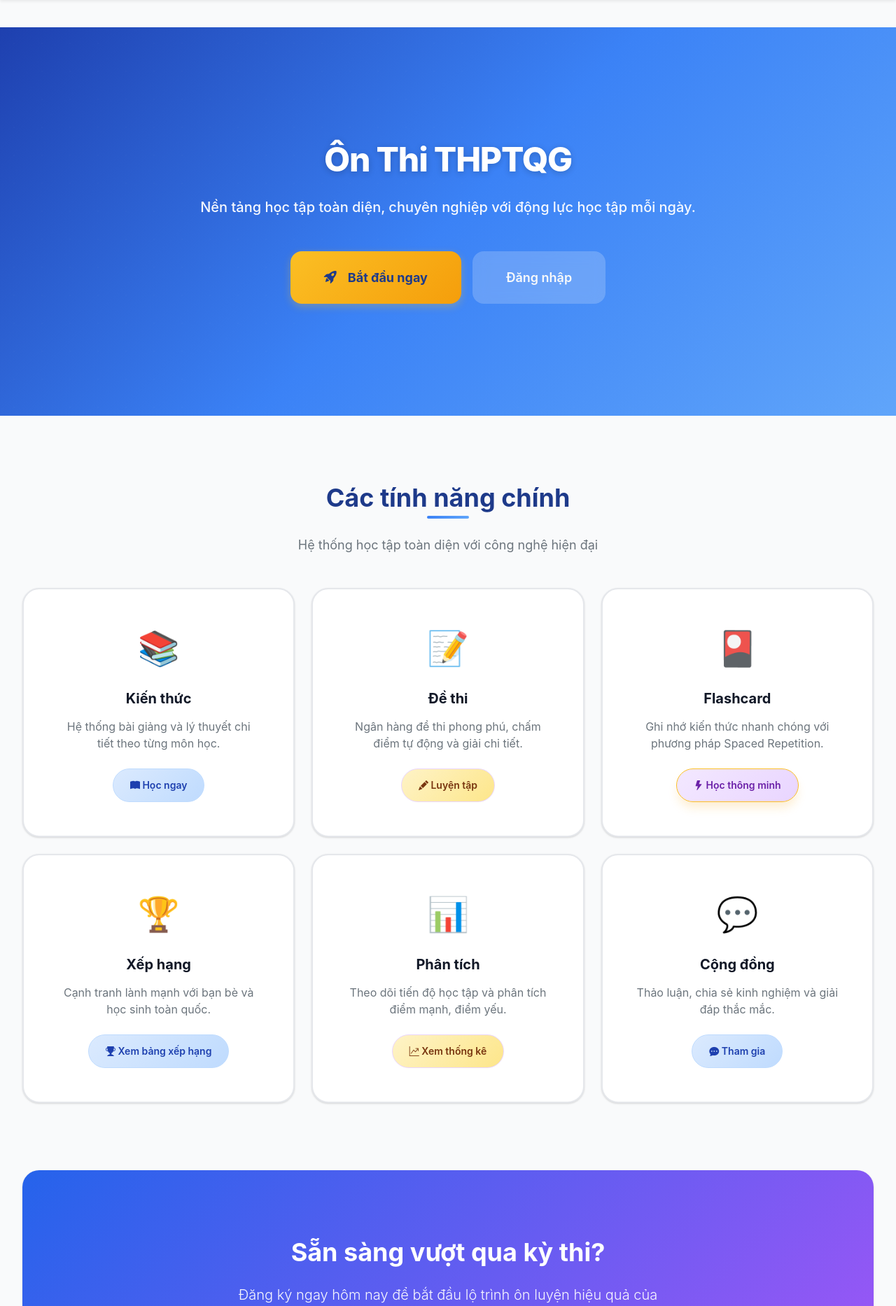
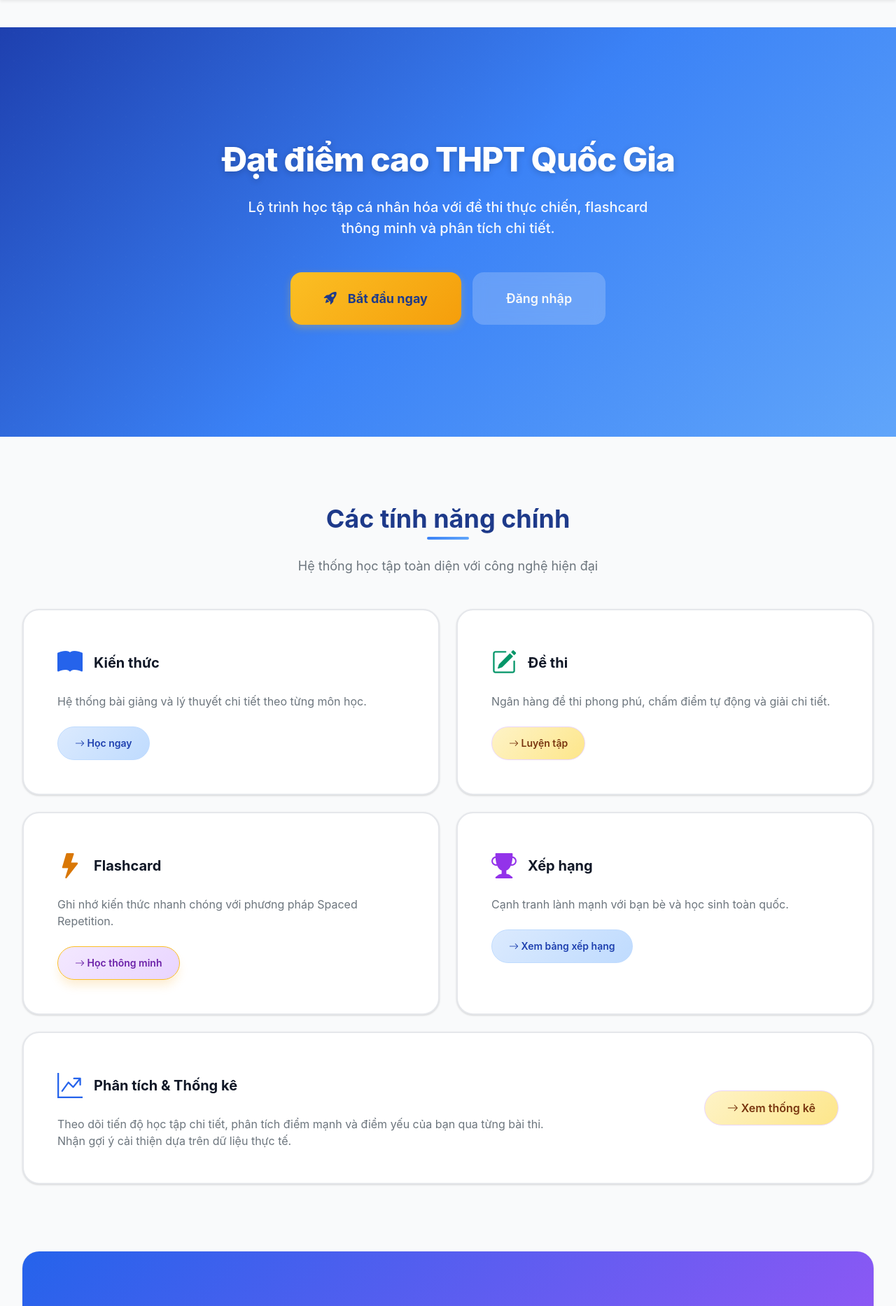
Before and after one commit to HuysakaiStudio/learning_website, a Django app: page / in a window 1280 px wide. Shown: the part 73-1939 px from the top of the page at 70% size. Run offline with Django 5.2, Linux system fonts and the light colour scheme; data that the repository does not hold is empty.

Commit message:
style(design): FINDING-003, FINDING-004, FINDING-005, FINDING-019 — remove emoji, left-align content, break 3-column grid, improve hero copy
- Replaced all emoji icons with Bootstrap Icons (bi-book-fill, bi-trophy-fill, etc.)
- Changed feature grid from 3-column to 2-column asymmetric layout
- Made Analytics feature span full width (large card) for visual interest
- Left-aligned feature card content (removed text-center)
- Left-aligned stats cards with icon + text horizontal layout
- Improved hero copy: 'Đạt điểm cao THPT Quốc Gia' (outcome-focused)
- Added max-width to hero text for better readability

Impact: Removes AI template feel, creates intentional hierarchy

```diff
--- a/templates/home.html
+++ b/templates/home.html
@@ -6,10 +6,10 @@
 <div class="hero-section text-center">
   <div class="container">
     <h1 class="display-3 fw-extrabold mb-4" style="font-size: var(--text-5xl);">
-      Ôn Thi THPTQG
+      Đạt điểm cao THPT Quốc Gia
     </h1>
-    <p class="lead mb-5" style="font-size: var(--text-xl); opacity: 0.95; font-weight: var(--font-medium);">
-      Nền tảng học tập toàn diện, chuyên nghiệp với động lực học tập mỗi ngày.
+    <p class="lead mb-5" style="font-size: var(--text-xl); opacity: 0.95; font-weight: var(--font-medium); max-width: 600px; margin-left: auto; margin-right: auto;">
+      Lộ trình học tập cá nhân hóa với đề thi thực chiến, flashcard thông minh và phân tích chi tiết.
     </p>
     {% if not user.is_authenticated %}
       <div class="d-flex gap-3 justify-content-center flex-wrap">
@@ -36,39 +36,55 @@
       <!-- User Stats Dashboard -->
       <div class="row mt-5 g-4">
         <div class="col-md-3 col-6">
-          <div class="stat-card text-center">
-            <div class="stat-icon">🏆</div>
+          <div class="stat-card">
+            <div class="d-flex align-items-center gap-3">
+              <i class="bi bi-trophy-fill" style="font-size: var(--text-4xl); color: var(--warning-600);"></i>
+              <div>
                 <div id="user-level" class="stat-value">
                   {% if xp %}Level {{ level }}{% else %}Level 0{% endif %}
                 </div>
                 <div class="stat-label">Cấp độ</div>
               </div>
             </div>
+          </div>
+        </div>
         <div class="col-md-3 col-6">
-          <div class="stat-card text-center">
-            <div class="stat-icon">⭐</div>
+          <div class="stat-card">
+            <div class="d-flex align-items-center gap-3">
+              <i class="bi bi-star-fill" style="font-size: var(--text-4xl); color: var(--primary-600);"></i>
+              <div>
                 <div id="user-xp" class="stat-value">
                   {% if xp %}{{ xp }} XP{% else %}0 XP{% endif %}
                 </div>
                 <div class="stat-label">Kinh nghiệm</div>
               </div>
             </div>
+          </div>
+        </div>
         <div class="col-md-3 col-6">
-          <div class="stat-card text-center">
-            <div class="stat-icon">🔥</div>
+          <div class="stat-card">
+            <div class="d-flex align-items-center gap-3">
+              <i class="bi bi-fire" style="font-size: var(--text-4xl); color: var(--error-600);"></i>
+              <div>
                 <div id="study-streak" class="stat-value">
                   {% if current_streak %}{{ current_streak }} ngày{% else %}0 ngày{% endif %}
                 </div>
                 <div class="stat-label">Chuỗi học tập</div>
               </div>
             </div>
+          </div>
+        </div>
         <div class="col-md-3 col-6">
-          <div class="stat-card text-center">
-            <div class="stat-icon">📊</div>
+          <div class="stat-card">
+            <div class="d-flex align-items-center gap-3">
+              <i class="bi bi-clipboard-check" style="font-size: var(--text-4xl); color: var(--success-600);"></i>
+              <div>
                 <div class="stat-value">
                   {% if exam_count is not None %}{{ exam_count }}{% else %}{{ user.ketqua_set.count }}{% endif %}
                 </div>
                 <div class="stat-label">Bài thi</div>
+              </div>
+            </div>
           </div>
         </div>
       </div>
@@ -84,27 +100,29 @@
         Các tính năng chính
         <span style="position: absolute; bottom: -8px; left: 50%; transform: translateX(-50%); width: 60px; height: 4px; background: var(--gradient-accent); border-radius: 2px;"></span>
       </h2>
-      <p class="text-secondary" style="font-size: var(--text-lg); max-width: 600px; margin: var(--space-3) auto 0;">
+      <p class="text-secondary mx-auto" style="font-size: var(--text-lg); max-width: 600px; margin-top: var(--space-3);">
         Hệ thống học tập toàn diện với công nghệ hiện đại
       </p>
     </div>
 
-    <div class="row row-cols-1 row-cols-md-2 row-cols-lg-3 g-4">
+    <div class="row row-cols-1 row-cols-md-2 g-4">
       <!-- Feature 1: Kiến thức -->
       <div class="col">
         <a href="/kien-thuc/" class="text-decoration-none">
           <div class="card card-interactive" style="height: 100%; padding: var(--space-6);">
-            <div class="text-center">
-              <div class="icon mb-4" style="font-size: var(--text-5xl);">📚</div>
-              <h3 class="fw-bold mb-3" style="font-size: var(--text-xl); color: var(--text-primary);">
+            <div>
+              <div class="d-flex align-items-center gap-3 mb-3">
+                <i class="bi bi-book-fill" style="font-size: var(--text-4xl); color: var(--primary-600);"></i>
+                <h3 class="fw-bold mb-0" style="font-size: var(--text-xl); color: var(--text-primary);">
                   Kiến thức
                 </h3>
+              </div>
               <p class="text-secondary" style="font-size: var(--text-base);">
                 Hệ thống bài giảng và lý thuyết chi tiết theo từng môn học.
               </p>
               <div class="mt-4">
                 <span class="badge badge-rare">
-                  <i class="bi bi-book-fill"></i>
+                  <i class="bi bi-arrow-right"></i>
                   Học ngay
                 </span>
               </div>
@@ -117,17 +135,19 @@
       <div class="col">
         <a href="/de-thi/" class="text-decoration-none">
           <div class="card card-interactive" style="height: 100%; padding: var(--space-6);">
-            <div class="text-center">
-              <div class="icon mb-4" style="font-size: var(--text-5xl);">📝</div>
-              <h3 class="fw-bold mb-3" style="font-size: var(--text-xl); color: var(--text-primary);">
+            <div>
+              <div class="d-flex align-items-center gap-3 mb-3">
+                <i class="bi bi-pencil-square" style="font-size: var(--text-4xl); color: var(--success-600);"></i>
+                <h3 class="fw-bold mb-0" style="font-size: var(--text-xl); color: var(--text-primary);">
                   Đề thi
                 </h3>
+              </div>
               <p class="text-secondary" style="font-size: var(--text-base);">
                 Ngân hàng đề thi phong phú, chấm điểm tự động và giải chi tiết.
               </p>
               <div class="mt-4">
                 <span class="badge badge-epic">
-                  <i class="bi bi-pencil-fill"></i>
+                  <i class="bi bi-arrow-right"></i>
                   Luyện tập
                 </span>
               </div>
@@ -140,17 +160,19 @@
       <div class="col">
         <a href="/kien-thuc/flashcard/" class="text-decoration-none">
           <div class="card card-interactive" style="height: 100%; padding: var(--space-6);">
-            <div class="text-center">
-              <div class="icon mb-4" style="font-size: var(--text-5xl);">🎴</div>
-              <h3 class="fw-bold mb-3" style="font-size: var(--text-xl); color: var(--text-primary);">
+            <div>
+              <div class="d-flex align-items-center gap-3 mb-3">
+                <i class="bi bi-lightning-fill" style="font-size: var(--text-4xl); color: var(--warning-600);"></i>
+                <h3 class="fw-bold mb-0" style="font-size: var(--text-xl); color: var(--text-primary);">
                   Flashcard
                 </h3>
+              </div>
               <p class="text-secondary" style="font-size: var(--text-base);">
                 Ghi nhớ kiến thức nhanh chóng với phương pháp Spaced Repetition.
               </p>
               <div class="mt-4">
                 <span class="badge badge-legendary">
-                  <i class="bi bi-lightning-fill"></i>
+                  <i class="bi bi-arrow-right"></i>
                   Học thông minh
                 </span>
               </div>
@@ -163,17 +185,19 @@
       <div class="col">
         <a href="/leaderboard/" class="text-decoration-none">
           <div class="card card-interactive" style="height: 100%; padding: var(--space-6);">
-            <div class="text-center">
-              <div class="icon mb-4" style="font-size: var(--text-5xl);">🏆</div>
-              <h3 class="fw-bold mb-3" style="font-size: var(--text-xl); color: var(--text-primary);">
+            <div>
+              <div class="d-flex align-items-center gap-3 mb-3">
+                <i class="bi bi-trophy-fill" style="font-size: var(--text-4xl); color: var(--accent-600);"></i>
+                <h3 class="fw-bold mb-0" style="font-size: var(--text-xl); color: var(--text-primary);">
                   Xếp hạng
                 </h3>
+              </div>
               <p class="text-secondary" style="font-size: var(--text-base);">
                 Cạnh tranh lành mạnh với bạn bè và học sinh toàn quốc.
               </p>
               <div class="mt-4">
                 <span class="badge badge-rare">
-                  <i class="bi bi-trophy-fill"></i>
+                  <i class="bi bi-arrow-right"></i>
                   Xem bảng xếp hạng
                 </span>
               </div>
@@ -182,45 +206,26 @@
         </a>
       </div>
 
-      <!-- Feature 5: Phân tích -->
-      <div class="col">
+      <!-- Feature 5: Phân tích (Large card spanning 2 columns) -->
+      <div class="col-md-12">
         <a href="/de-thi/phan-tich/" class="text-decoration-none">
-          <div class="card card-interactive" style="height: 100%; padding: var(--space-6);">
-            <div class="text-center">
-              <div class="icon mb-4" style="font-size: var(--text-5xl);">📊</div>
-              <h3 class="fw-bold mb-3" style="font-size: var(--text-xl); color: var(--text-primary);">
-                Phân tích
+          <div class="card card-interactive" style="padding: var(--space-6);">
+            <div class="row align-items-center">
+              <div class="col-md-8">
+                <div class="d-flex align-items-center gap-3 mb-3">
+                  <i class="bi bi-graph-up-arrow" style="font-size: var(--text-4xl); color: var(--primary-600);"></i>
+                  <h3 class="fw-bold mb-0" style="font-size: var(--text-xl); color: var(--text-primary);">
+                    Phân tích & Thống kê
                   </h3>
-              <p class="text-secondary" style="font-size: var(--text-base);">
-                Theo dõi tiến độ học tập và phân tích điểm mạnh, điểm yếu.
+                </div>
+                <p class="text-secondary" style="font-size: var(--text-base); margin-bottom: 0;">
+                  Theo dõi tiến độ học tập chi tiết, phân tích điểm mạnh và điểm yếu của bạn qua từng bài thi. Nhận gợi ý cải thiện dựa trên dữ liệu thực tế.
                 </p>
-              <div class="mt-4">
-                <span class="badge badge-epic">
-                  <i class="bi bi-graph-up-arrow"></i>
+              </div>
+              <div class="col-md-4 text-md-end mt-3 mt-md-0">
+                <span class="badge badge-epic" style="font-size: var(--text-base); padding: var(--space-2) var(--space-4);">
+                  <i class="bi bi-arrow-right"></i>
                   Xem thống kê
-                </span>
-              </div>
-            </div>
-          </div>
-        </a>
-      </div>
-
-      <!-- Feature 6: Cộng đồng -->
-      <div class="col">
-        <a href="/de-thi/forum/" class="text-decoration-none">
-          <div class="card card-interactive" style="height: 100%; padding: var(--space-6);">
-            <div class="text-center">
-              <div class="icon mb-4" style="font-size: var(--text-5xl);">💬</div>
-              <h3 class="fw-bold mb-3" style="font-size: var(--text-xl); color: var(--text-primary);">
-                Cộng đồng
-              </h3>
-              <p class="text-secondary" style="font-size: var(--text-base);">
-                Thảo luận, chia sẻ kinh nghiệm và giải đáp thắc mắc.
-              </p>
-              <div class="mt-4">
-                <span class="badge badge-rare">
-                  <i class="bi bi-chat-dots-fill"></i>
-                  Tham gia
                 </span>
               </div>
             </div>
@@ -250,33 +255,49 @@
 
   <!-- Statistics Section -->
   <section style="margin-bottom: var(--space-12);">
-    <div class="row g-4 text-center">
+    <div class="row g-4">
       <div class="col-md-3 col-6">
         <div class="card" style="padding: var(--space-4);">
-          <div class="stat-icon" style="color: var(--primary-600);">📚</div>
+          <div class="d-flex align-items-center gap-3">
+            <i class="bi bi-book-fill" style="font-size: var(--text-4xl); color: var(--primary-600);"></i>
+            <div>
               <div class="stat-value" style="color: var(--primary-600);">1000+</div>
               <div class="stat-label">Bài giảng</div>
             </div>
           </div>
+        </div>
+      </div>
       <div class="col-md-3 col-6">
         <div class="card" style="padding: var(--space-4);">
-          <div class="stat-icon" style="color: var(--success-600);">📝</div>
+          <div class="d-flex align-items-center gap-3">
+            <i class="bi bi-file-earmark-text-fill" style="font-size: var(--text-4xl); color: var(--success-600);"></i>
+            <div>
               <div class="stat-value" style="color: var(--success-600);">500+</div>
               <div class="stat-label">Đề thi</div>
             </div>
           </div>
+        </div>
+      </div>
       <div class="col-md-3 col-6">
         <div class="card" style="padding: var(--space-4);">
-          <div class="stat-icon" style="color: var(--accent-600);">👥</div>
+          <div class="d-flex align-items-center gap-3">
+            <i class="bi bi-people-fill" style="font-size: var(--text-4xl); color: var(--accent-600);"></i>
+            <div>
               <div class="stat-value" style="color: var(--accent-600);">10K+</div>
               <div class="stat-label">Học sinh</div>
             </div>
           </div>
+        </div>
+      </div>
       <div class="col-md-3 col-6">
         <div class="card" style="padding: var(--space-4);">
-          <div class="stat-icon" style="color: var(--warning-600);">⭐</div>
+          <div class="d-flex align-items-center gap-3">
+            <i class="bi bi-star-fill" style="font-size: var(--text-4xl); color: var(--warning-600);"></i>
+            <div>
               <div class="stat-value" style="color: var(--warning-600);">4.8/5</div>
               <div class="stat-label">Đánh giá</div>
+            </div>
+          </div>
         </div>
       </div>
     </div>
```
Lines whose indentation alone changed are shown as unchanged.
